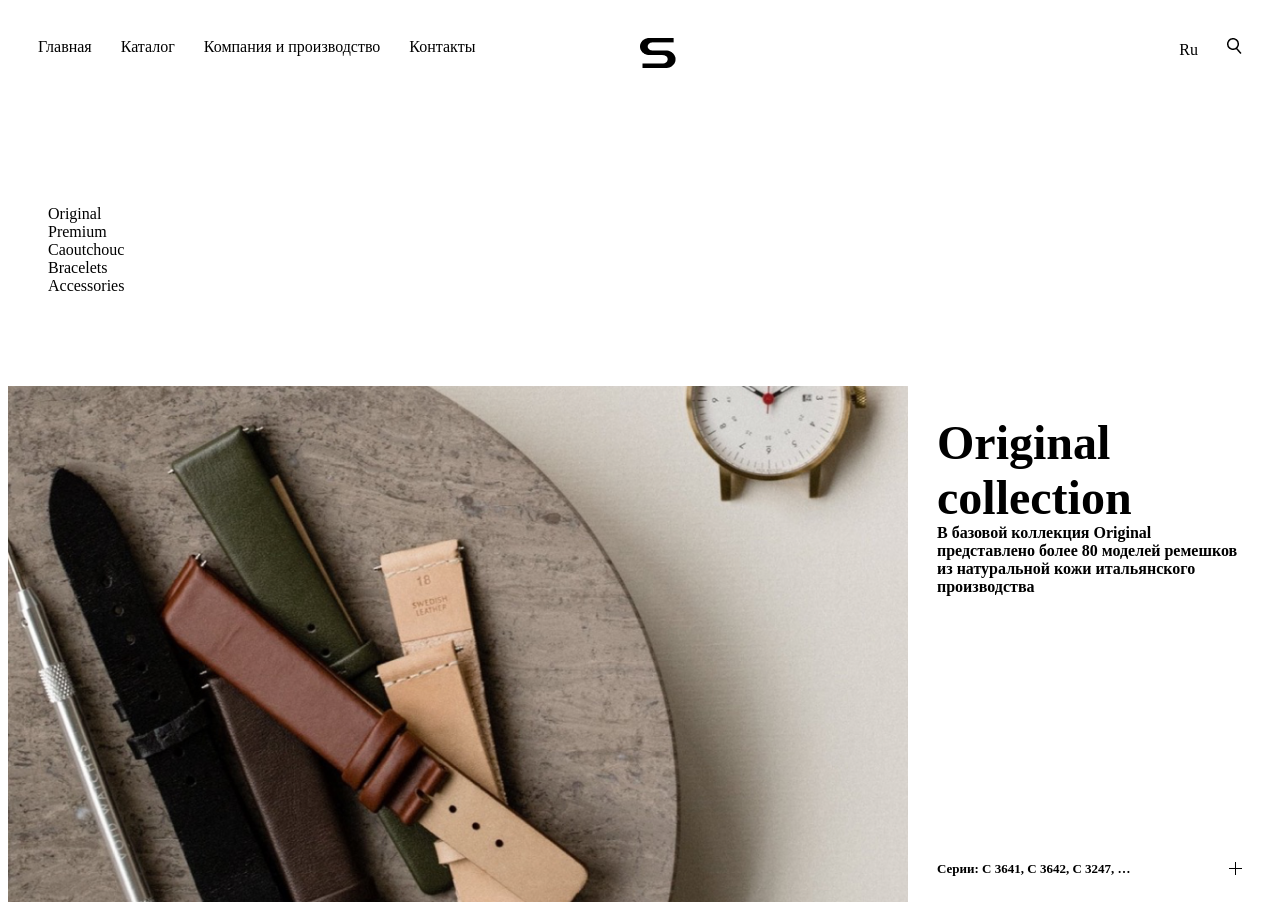
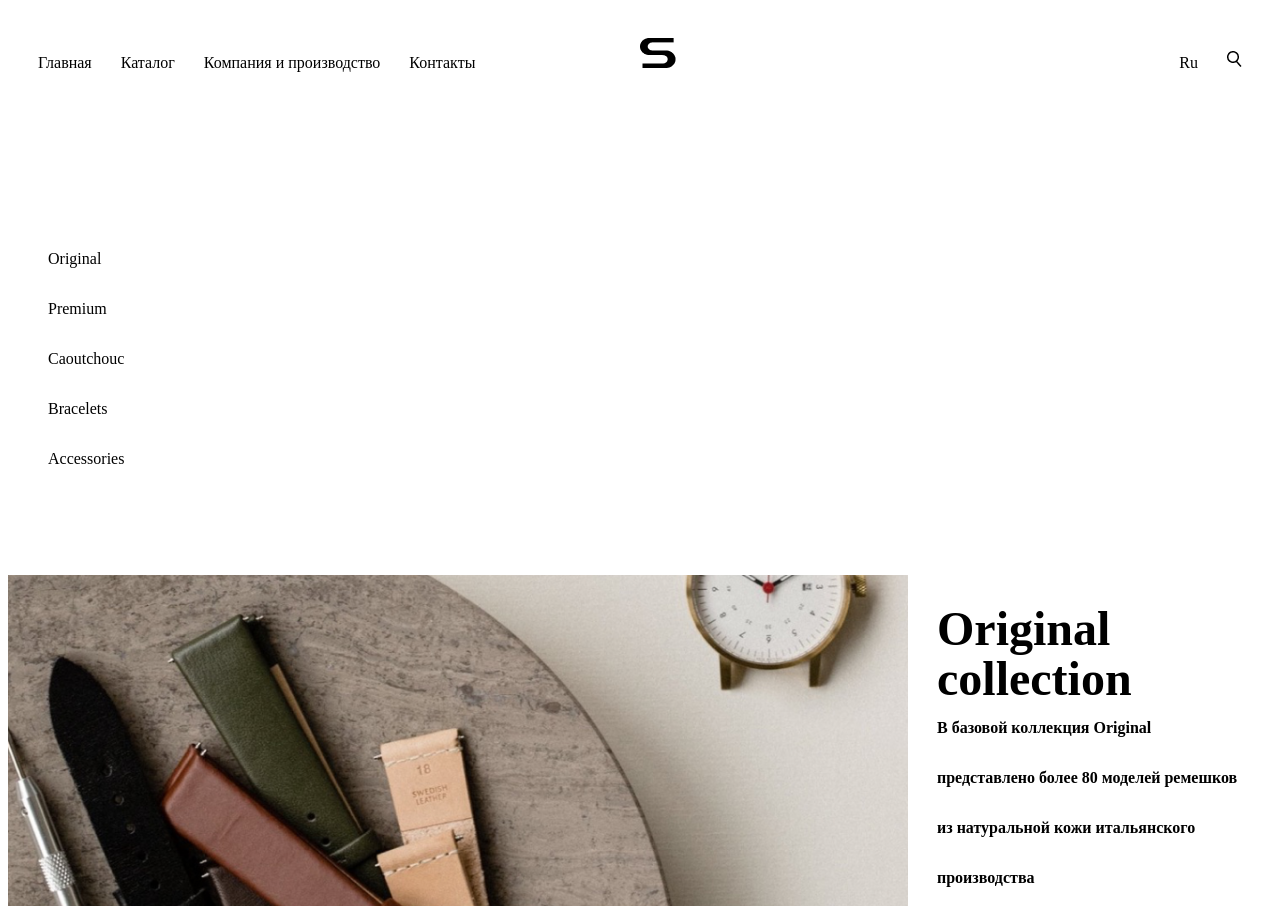
Before and after one commit to Saytell/site7, a plain HTML site: page index.html in a window 1280 px wide. Shown: the top 906 px of the page. Drawn offline with Linux system fonts and the light colour scheme.

Commit message:
Add files via upload

```diff
--- a/style.css
+++ b/style.css
@@ -1,5 +1,7 @@
 body{
     font-family: 'Euclid Circular A';
+    font-size: 48px;
+    line-height: 50px;
     font-style: normal;
     font-weight: 400;
     font-size: 16px;
```
